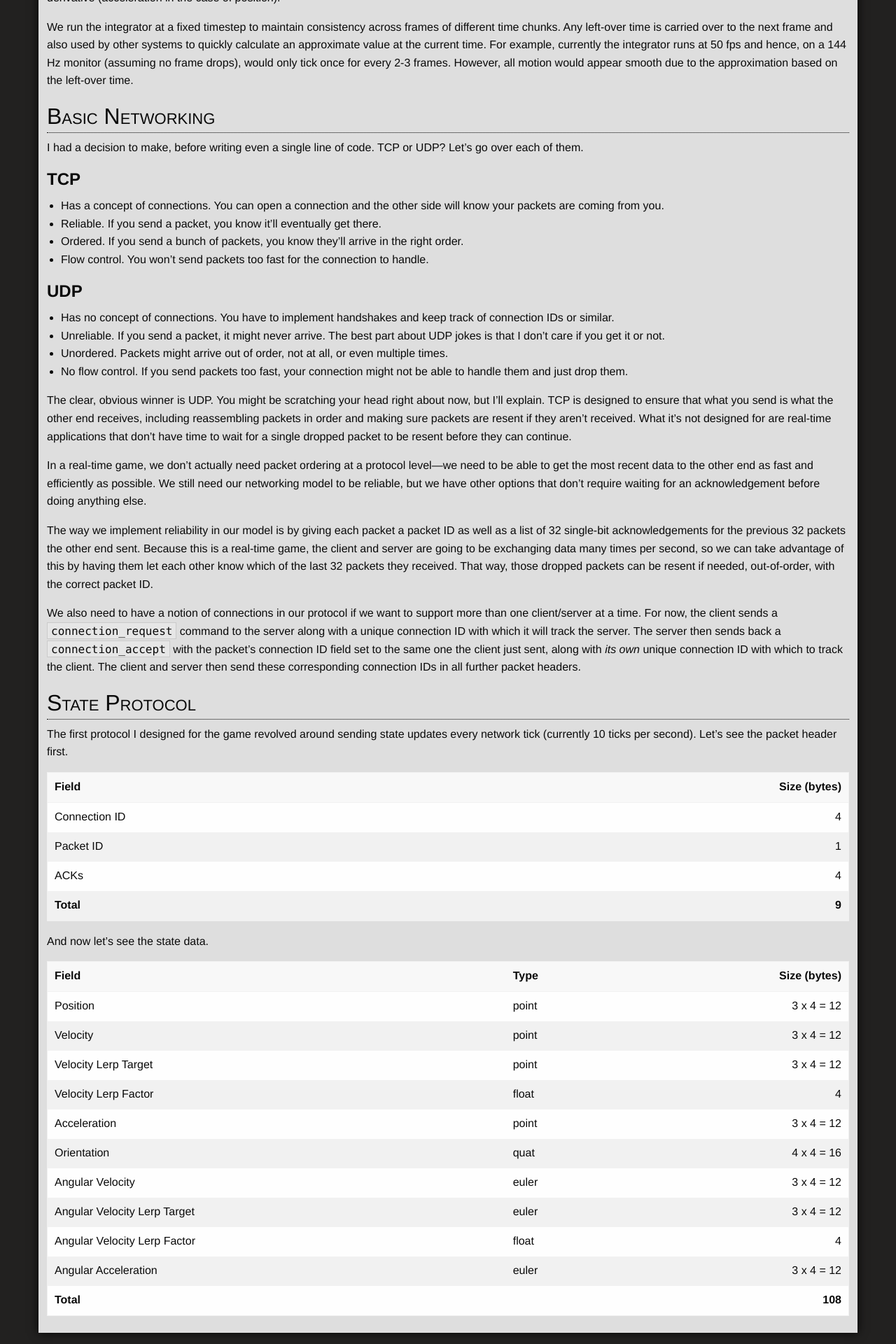
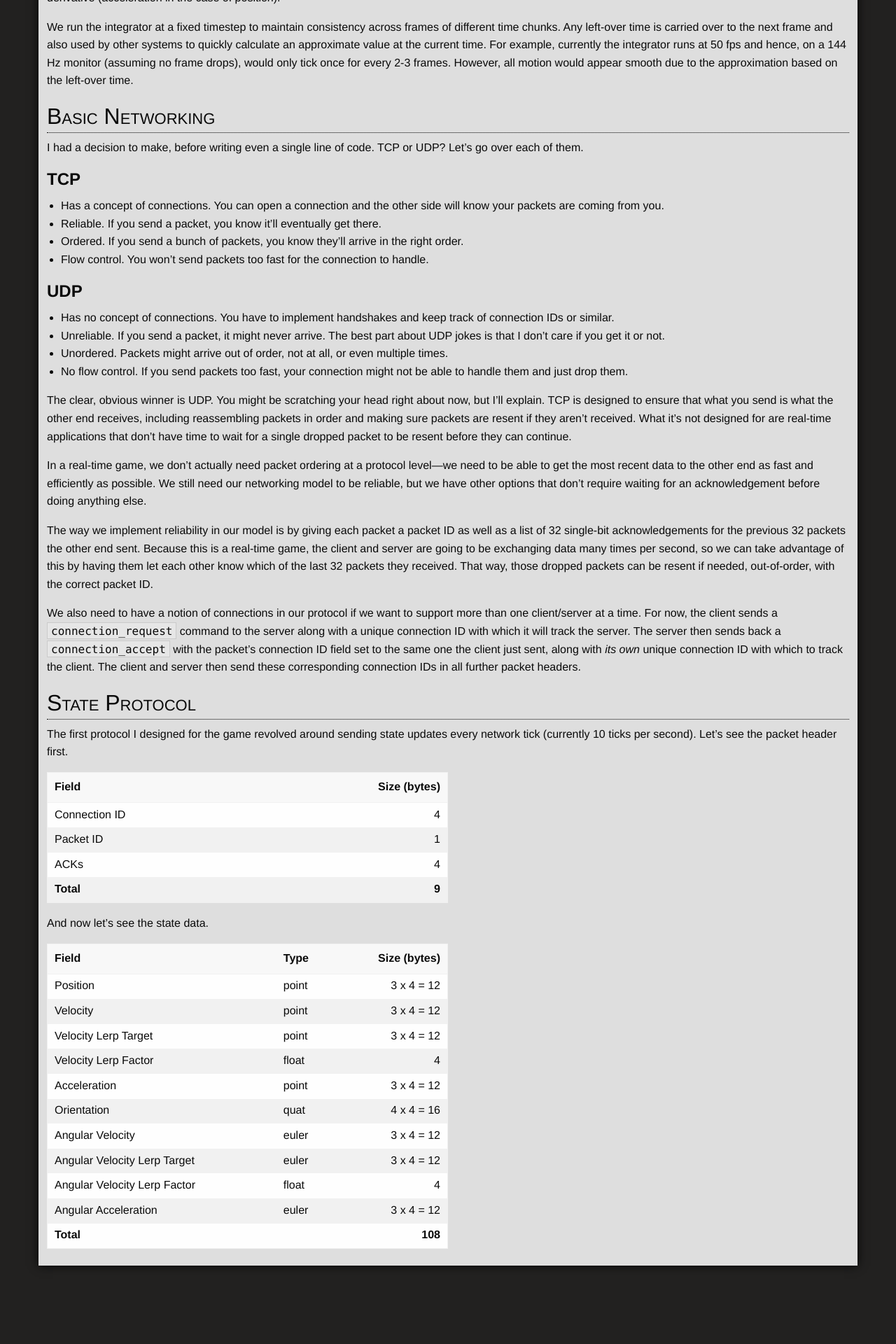
Before and after one commit to ori-sky/polar-space, a Jekyll site: the page built from _posts/2019-08-04-01-udp-multiplayer.md, in a window 1280 px wide. Shown: the part 760-2680 px from the top of the page at 70% size. Built offline with Jekyll 4.4.1, drawn with Linux system fonts in a browser that asks for light colours; nearby versions of some CDN libraries; some web fonts are replaced; our own code applies the rules of GitHub Pages for plain Markdown files; library files that are not in the unit come from our copies; after the commit the page ends 2584 px from its top, so only the background shows below that.

Commit message:
Update app.css

```diff
--- a/assets/css/app.css
+++ b/assets/css/app.css
@@ -107,6 +107,15 @@ body {
 	box-shadow: 0 0 2px rgba(0, 0, 0, 0.7);
 }
 
+.content-box table {
+	width: 50%;
+}
+
+.content-box tbody th, .content-box tbody td {
+	padding-top: 0.3rem;
+	padding-bottom: 0.425rem;
+}
+
 .blog-preview {
 	height: 15em;
 	margin-bottom: 1.5em;
```
